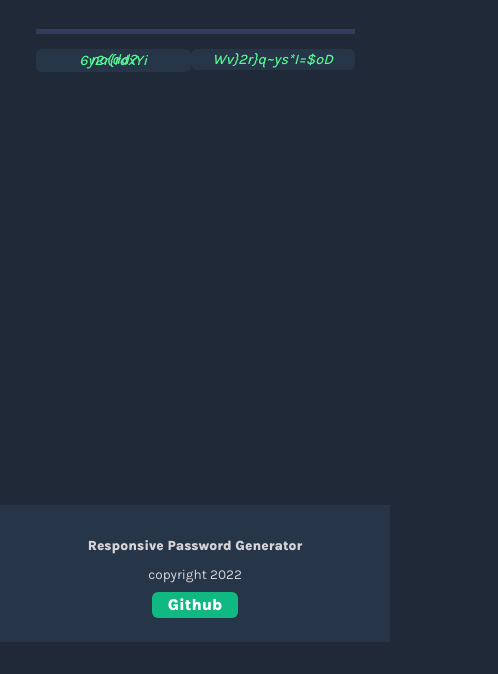
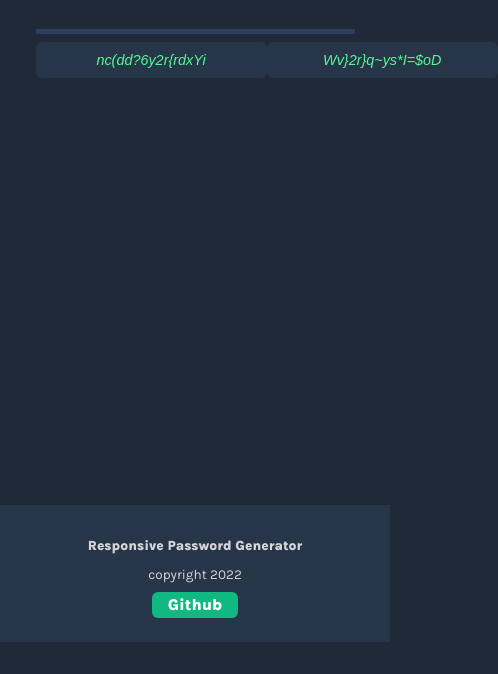
Before and after one commit to mirthepeer/Password-Generator, a plain HTML site: page index.html in a window 390 px wide. Both pictures are taken after a click on the button "Generate passwords". Shown: the part 170-844 px from the top of the page, 498 px wide, since content can reach past the window. Drawn offline with Linux system fonts and the light colour scheme; a web font is replaced by a local one.

```diff
--- a/index.html
+++ b/index.html
@@ -27,8 +27,8 @@
             <main>
                 <section>
                         <div class="output-section">
-                            <p id="passwordOne" class="output"></p>
-                            <p id="passwordTwo" class="output"></p>
+                            <input type="text" id="passwordOne" class="output"  readonly>
+                            <input type="text" id="passwordTwo" class="output"  readonly>
                         </div>
                 </section>
 
--- a/index.js
+++ b/index.js
@@ -12,8 +12,8 @@ const characters =["A","B","C","D","E","F","G","H","I",
 
 
 function clear() {
-    passwordOne.innerHTML = ""
-    passwordTwo.innerHTML = ""
+    passwordOne.value = ""
+    passwordTwo.value = ""
 }
 
 function getRandomIndex(){
@@ -24,12 +24,12 @@ function getRandomIndex(){
 
 
 function generate(){
-    if(passwordOne.innerHTML.length && passwordTwo.innerHTML.length){
+    if(passwordOne.value && passwordTwo.value){
         clear()
     }
     for(i = 0 ; i <16 ; i++){
-        passwordOne.innerHTML += characters[getRandomIndex()]
-        passwordTwo.innerHTML += characters[getRandomIndex()]
+        passwordOne.value += characters[getRandomIndex()]
+        passwordTwo.value += characters[getRandomIndex()]
 
 }
 
--- a/styles.css
+++ b/styles.css
@@ -74,6 +74,8 @@ button{
     border-radius: 6px;
     font-style: italic;
     font-weight: 500;
+    border: none;
+    margin-top: .5em;
 
 }
 
```
